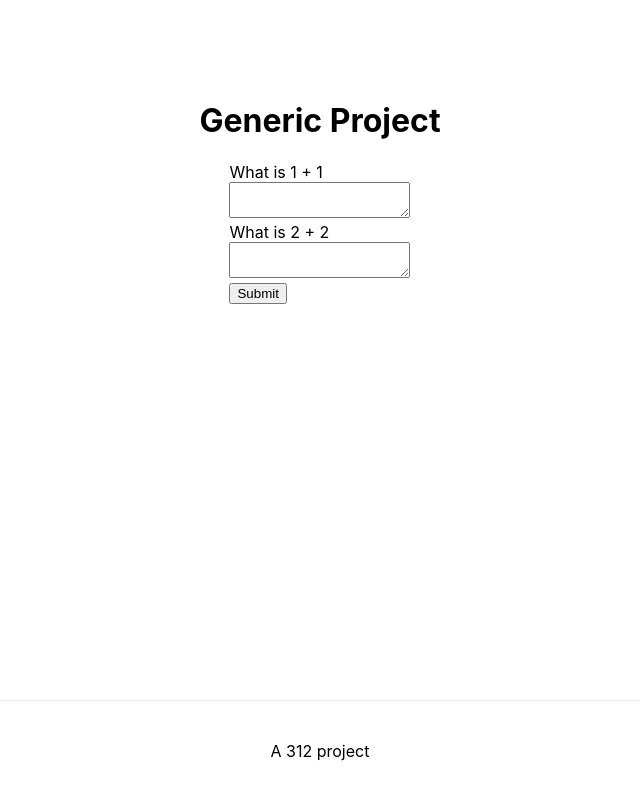
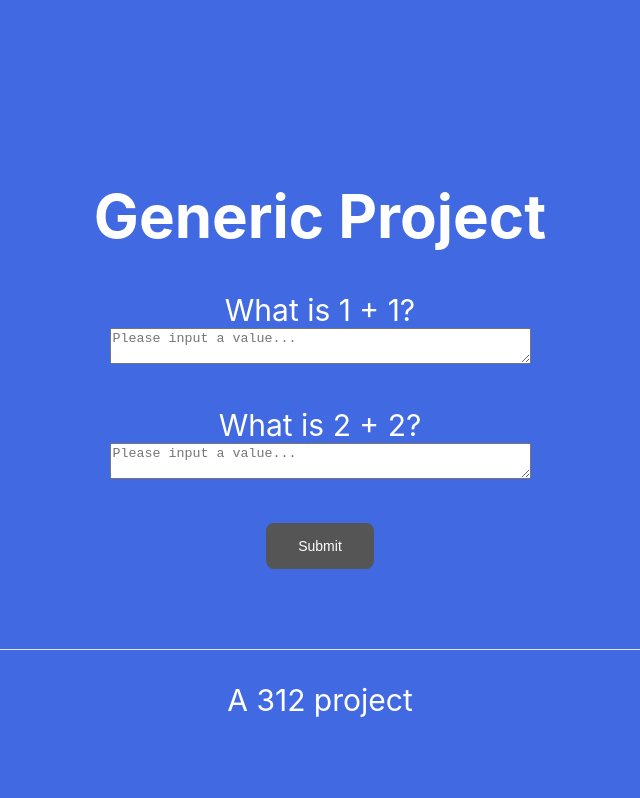
Before and after one commit to tpouler/Quiz-Maker, a Next.js app: page / in a window 1280 px wide. Shown: the top 798 px of the page, without its empty margins (320-960 px from the left). Built offline with nearby package versions, Linux system fonts and the light colour scheme.

Commit message:
working on css

```diff
--- a/data/seed.json
+++ b/data/seed.json
@@ -1,13 +1,13 @@
 [
   {
     "id": "1",
-    "question": "What is 1 + 1",
+    "question": "What is 1 + 1?",
     "answer": "2",
     "response": ""
   },
   {
     "id": "2",
-    "question": "What is 2 + 2",
+    "question": "What is 2 + 2?",
     "answer": "4",
     "response": ""
   }
--- a/src/components/quiz.js
+++ b/src/components/quiz.js
@@ -12,6 +12,8 @@ import { useState } from "react";
 
 import PropTypes from "prop-types";
 
+import styles from "../styles/index.module.css";
+
 //This function gives us the html for each question and calls setAnswer
 function AnswerInfo({ question }) {
   const [answer, setAnswer] = useState("");
@@ -22,13 +24,18 @@ function AnswerInfo({ question }) {
   }
 
   return (
+    <div>
       <textarea
         type="text"
         value={answer}
+        placeholder="Please input a value..."
+        cols="50"
         onChange={(event) => {
           setResponse(event.target.value);
         }}
       />
+      <br />
+    </div>
   );
 }
 AnswerInfo.propTypes = {
@@ -49,7 +56,12 @@ export default function Quiz({ questions, complete }) {
     <div>
       {questionMap}
 
-      <button type="save" value="Save" onClick={() => complete(questions)}>
+      <button
+        className={styles.button}
+        type="save"
+        value="Save"
+        onClick={() => complete(questions)}
+      >
         Submit
       </button>
     </div>
--- a/src/pages/index.js
+++ b/src/pages/index.js
@@ -27,7 +27,7 @@ export default function Main() {
   if (!submitted) {
     console.log(`boolean of answer Submitted is: ${submitted}`);
     return (
-      <div className={styles.container}>
+      <div className={styles.header}>
         <Head>
           <title>Generic project</title>
           <link rel="icon" href="/favicon.ico" />
--- a/src/styles/index.module.css
+++ b/src/styles/index.module.css
@@ -6,3 +6,23 @@
   justify-content: center;
   align-items: center;
 }
+
+.header {
+  padding: 60px;
+  text-align: center;
+  background: royalblue;
+  color: white;
+  font-size: 30px;
+}
+
+.button {
+  background-color: #555555; /* Black */
+  border: none;
+  color: white;
+  padding: 15px 32px;
+  text-align: center;
+  text-decoration: none;
+  border-radius: 8px;
+  display: inline-block;
+  font-size: 14px;
+}
```
Lines whose indentation alone changed are shown as unchanged.
